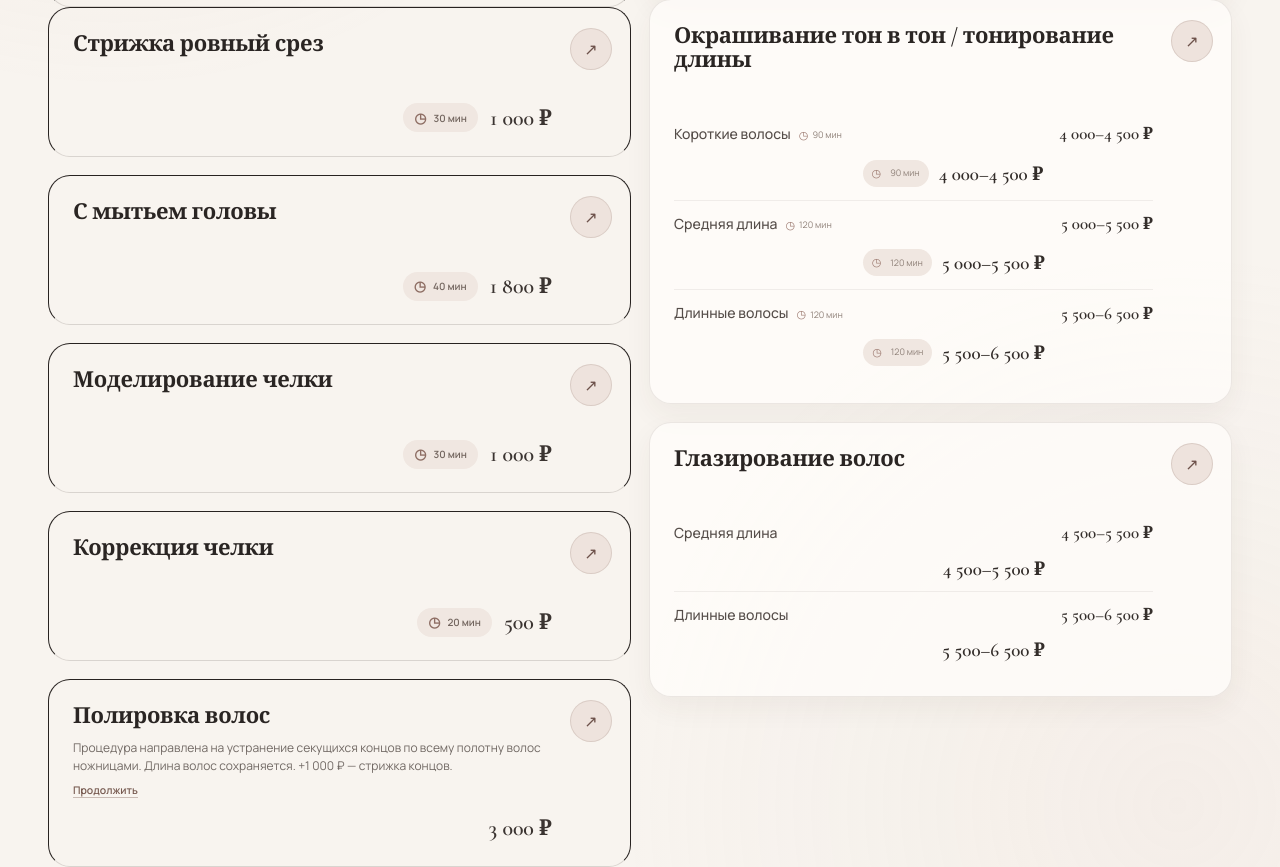
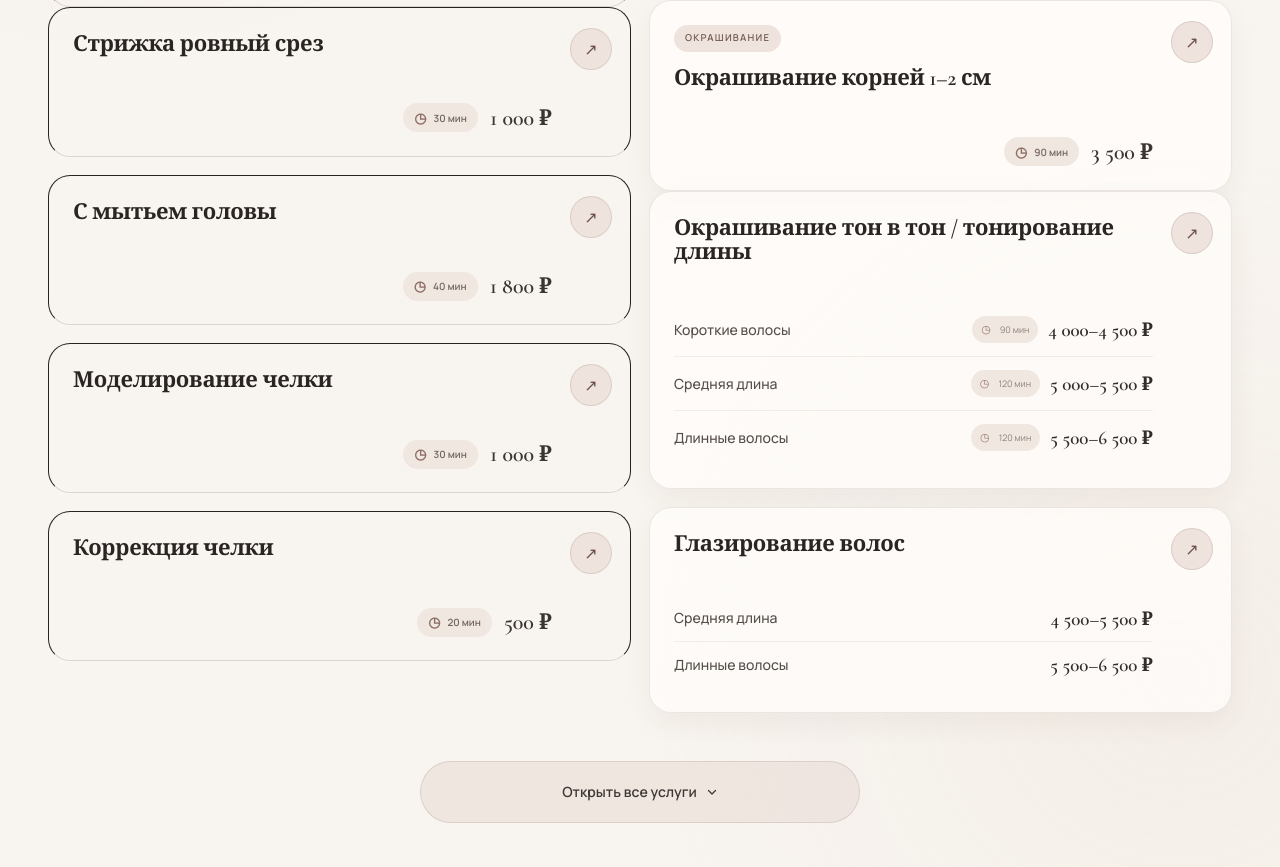
Before and after one commit to ichAEY/Shablon-Hair-Master, a Next.js app: page / in a window 1280 px wide. Shown: the part 2300-3167 px from the top of the page. Built offline with nearby package versions, Linux system fonts and the light colour scheme.

Commit message:
Polish desktop service details and contacts

```diff
--- a/app/desktop-v2.css
+++ b/app/desktop-v2.css
@@ -11,8 +11,15 @@
 .dct-about-amenities,
 .dct-visit-motto,
 .dct-booking-note,
+.dct-location-title,
 .dct-location-copy {
   display: none;
+}
+
+@media (max-width: 1023px) {
+  #mobile-portfolio .mct-work-tile:nth-child(n + 6) {
+    display: none !important;
+  }
 }
 
 @media (min-width: 1024px) {
@@ -1104,8 +1111,8 @@
 
   .mct-mobile-service-price,
   .mct-mobile-service-time,
-  .mct-mobile-variant-time,
-  .mct-mobile-variant-price {
+  .yulia-service-variant > span .mct-mobile-variant-time,
+  .yulia-service-variant > .mct-mobile-variant-price {
     display: none !important;
   }
 
@@ -1526,6 +1533,9 @@
     min-height: 66px !important;
     justify-self: start !important;
     margin-top: 28px !important;
+    background: #916861 !important;
+    color: #fff !important;
+    box-shadow: 0 16px 36px rgba(10, 6, 5, .22) !important;
   }
 
   .dct-booking-note {
@@ -1577,7 +1587,12 @@
     width: 48px !important;
     height: 48px !important;
     flex: 0 0 48px !important;
+    border-radius: 50% !important;
     background: rgba(255, 255, 255, .1) !important;
+  }
+
+  .mct-contact-copy {
+    min-width: 0 !important;
   }
 
   .mct-contact-copy strong {
@@ -1590,17 +1605,25 @@
     color: rgba(247, 235, 228, .58) !important;
     font-size: 10px !important;
     line-height: 1.45 !important;
+    overflow: visible !important;
+    text-overflow: clip !important;
+    white-space: normal !important;
   }
 
   .dct-location-copy {
     display: block !important;
   }
 
+  .dct-location-title {
+    display: block !important;
+  }
+
+  .mct-mobile-location-title,
   .mct-mobile-location-copy {
     display: none !important;
   }
 
-  .mct-visit-details {
+  html body .mct-visit .mct-visit-details {
     display: none !important;
   }
 }
--- a/app/mobile-claytone.tsx
+++ b/app/mobile-claytone.tsx
@@ -1041,7 +1041,7 @@ export default function MobileClayTone() {
               const hasVariants = Boolean(service.variants?.length);
               const serviceKey = `${service.sectionKey ?? category}-${service.name}`;
               const hasDescription = Boolean(service.description);
-              const descriptionIsLong = service.description.length > 118;
+              const descriptionIsLong = service.description.length > 150;
               const descriptionExpanded = Boolean(expandedDescriptions[serviceKey]);
               return (
                 <a className={`mct-service-row yulia-price-row yulia-service-link${service.sectionLabel ? " has-group-label" : ""}${hasVariants ? " has-variants" : ""}${hasDescription ? " has-description" : ""}${descriptionExpanded ? " description-expanded" : ""}`} href={service.url} target="_blank" rel="noopener noreferrer" aria-label={`${service.name} — открыть запись в ${site.template.bookingProvider}`} key={serviceKey}>
@@ -1247,7 +1247,7 @@ export default function MobileClayTone() {
                 <a className="mct-final-secondary is-vk" href={vkUrl} target="_blank" rel="noopener noreferrer"><span className="mct-contact-icon" aria-hidden="true"><span className="mct-vk-letters">VK</span></span><span className="mct-contact-copy"><strong>ВКонтакте</strong><small>Написать {site.master.dative}</small></span><i className="mct-link-arrow" aria-hidden="true" /></a>
                 <a className="mct-final-secondary" href={mapUrl} target="_blank" rel="noopener noreferrer">
                   <span className="mct-contact-icon" aria-hidden="true"><svg viewBox="0 0 24 24"><path d="M20 10c0 5-8 12-8 12S4 15 4 10a8 8 0 1 1 16 0Z" /><circle cx="12" cy="10" r="2.5" /></svg></span>
-                  <span className="mct-contact-copy"><strong>Локация</strong><small className="mct-mobile-location-copy">Адрес и маршрут</small><small className="dct-location-copy">{site.location.city},<br />{site.location.mapCardAddress}</small></span><i className="mct-link-arrow" aria-hidden="true" />
+                  <span className="mct-contact-copy"><strong className="mct-mobile-location-title">Яндекс Карты</strong><strong className="dct-location-title">Локация</strong><small className="mct-mobile-location-copy">Адрес и маршрут</small><small className="dct-location-copy">{site.location.city},<br />{site.location.mapCardAddress}</small></span><i className="mct-link-arrow" aria-hidden="true" />
                 </a>
               </div>
             </div>
```
